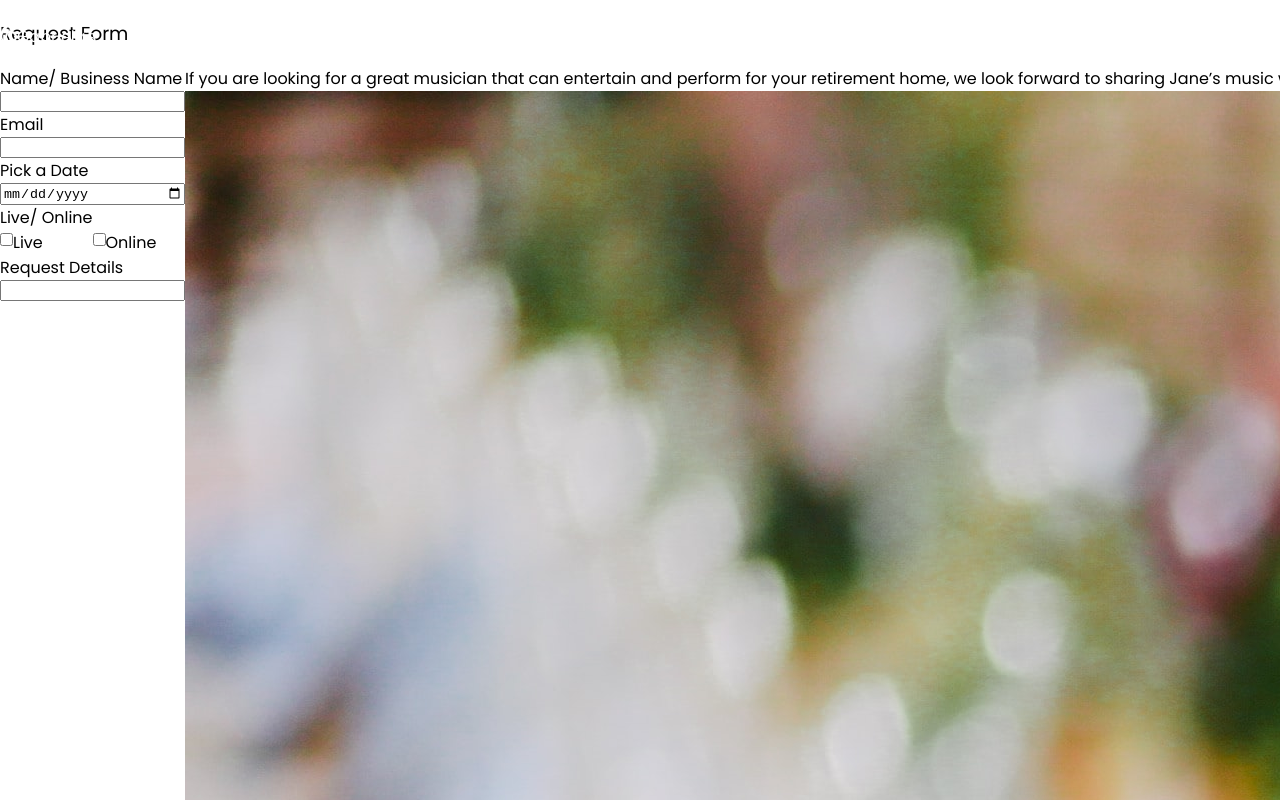
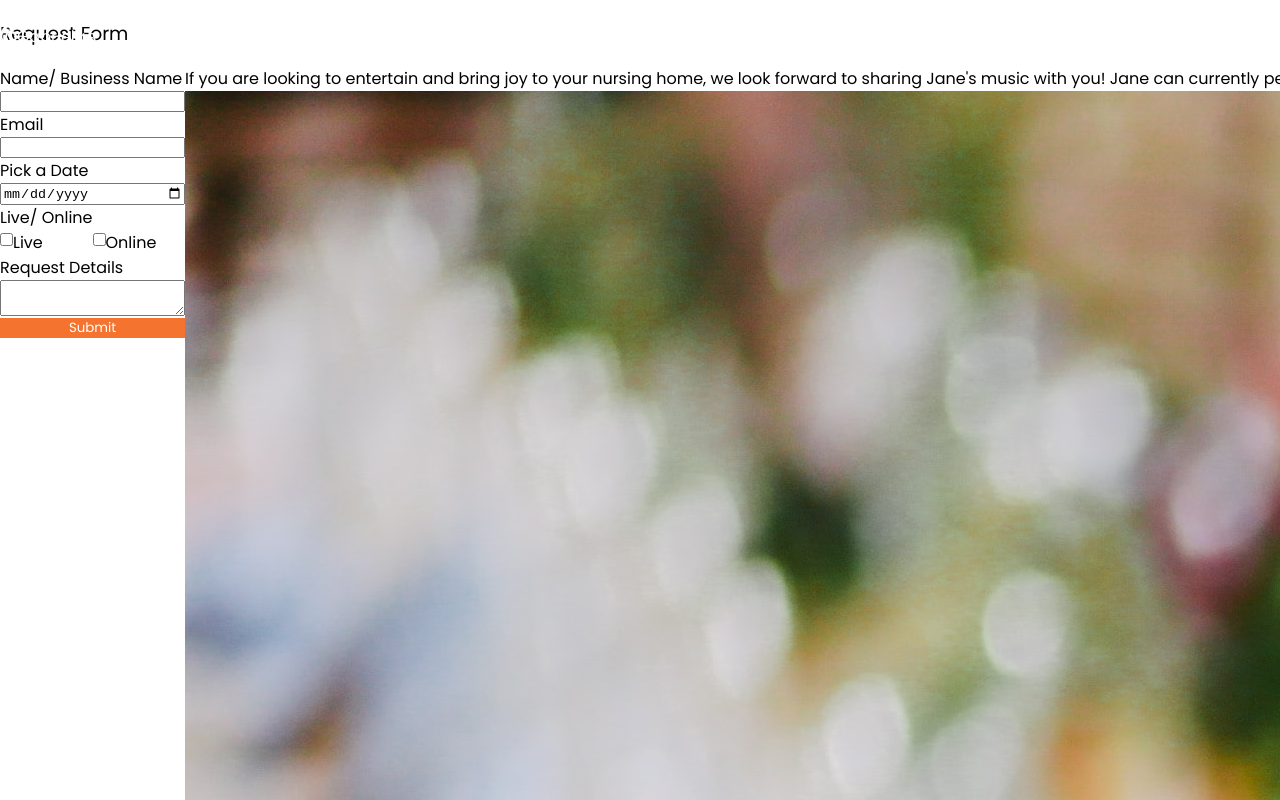
Before and after one commit to benyoo5222/Jane-website, a React (Create React App) app in the folder website/: page /hire-jane in a window 1280 px wide. Shown: the top 800 px of the page. Built offline with nearby package versions, Linux system fonts and the light colour scheme.

Commit message:
Added submit button and added success/failed views

```diff
--- a/website/package.json
+++ b/website/package.json
@@ -6,10 +6,12 @@
     "@testing-library/jest-dom": "^5.16.5",
     "@testing-library/react": "^13.3.0",
     "@testing-library/user-event": "^13.5.0",
+    "axios": "^0.27.2",
     "react": "^18.2.0",
     "react-dom": "^18.2.0",
     "react-router-dom": "^6.3.0",
     "react-scripts": "5.0.1",
+    "react-toastify": "^9.0.8",
     "web-vitals": "^2.1.4"
   },
   "scripts": {
--- a/website/src/Components/Action-Button/ActionButton.css
+++ b/website/src/Components/Action-Button/ActionButton.css
@@ -6,4 +6,5 @@
   border: 0;
   padding: 0;
   font-family: Poppins;
+  font-weight: 600;
 }
--- a/website/src/Components/Action-Button/ActionButton.js
+++ b/website/src/Components/Action-Button/ActionButton.js
@@ -1,7 +1,7 @@
 import "./ActionButton.css";
 import { useNavigate } from "react-router-dom";
 
-const ActionButton = ({ className }) => {
+const ActionButton = ({ className, buttonText }) => {
   const navigate = useNavigate();
 
   const handleOnClick = () => {
@@ -10,7 +10,7 @@ const ActionButton = ({ className }) => {
 
   return (
     <button className={`action-button ${className}`} onClick={handleOnClick}>
-      Hire Jane for Your Event!
+      {buttonText}
     </button>
   );
 };
--- a/website/src/Components/Hero-Section/HeroSection.js
+++ b/website/src/Components/Hero-Section/HeroSection.js
@@ -13,12 +13,15 @@ const HeroSection = ({ handleMenu }) => {
           Lover of Music with 20+ years of experience in Piano & Singing
         </h1>
         <h2 className="hero-section-text-subheadline">
-          If you are looking for a musician for your nursing home, church, or
-          for a live/online event, reach out to Jane Today!
+          If you are looking to entertain your members at your nursing home or
+          at your long term care facility, book Jane today!
         </h2>
       </div>
 
-      <ActionButton className={"action-button-hero-section"} />
+      <ActionButton
+        buttonText={"Hire Jane for Your Event!"}
+        className={"action-button-hero-section"}
+      />
     </section>
   );
 };
--- a/website/src/Components/Request-Form/RequestForm.css
+++ b/website/src/Components/Request-Form/RequestForm.css
@@ -48,6 +48,28 @@
   margin: 0;
 }
 
+.request-form-submit-button {
+  width: 100%;
+  color: white;
+  background-color: #f4732f;
+  border: 0;
+  padding: 0;
+  font-family: Poppins;
+}
+
+.request-form-submit-button-disabled {
+  width: 100%;
+  background-color: #747474;
+  color: white;
+  border: 0;
+  padding: 0;
+  font-family: Poppins;
+}
+
+.request-form-submit-button:active {
+  background-color: #a85b32;
+}
+
 @media (max-width: 320px) {
   .request-form-section-container {
     margin-bottom: 16px;
@@ -77,6 +99,7 @@
 
   .field-input-textarea {
     height: 118px;
+    resize: none;
   }
 
   .request-form-detail-container {
@@ -100,4 +123,16 @@
     object-fit: cover;
     margin-top: 7px;
   }
+
+  .request-form-submit-button {
+    font-size: 0.75rem;
+    height: 30px;
+    margin-top: 10px;
+  }
+
+  .request-form-submit-button-disabled {
+    font-size: 0.75rem;
+    height: 30px;
+    margin-top: 10px;
+  }
 }
--- a/website/src/Components/Request-Form/RequestForm.js
+++ b/website/src/Components/Request-Form/RequestForm.js
@@ -1,9 +1,13 @@
 import "./RequestForm.css";
 import { useState } from "react";
+import axios from "axios";
+import { ToastContainer, toast } from "react-toastify";
+import "react-toastify/dist/ReactToastify.css";
 
 const RequestForm = () => {
   const [radioButtonLiveValue, setRadioButtonLiveValue] = useState(false);
   const [radioButtonOnlineValue, setRadioButtonOnlineValue] = useState(false);
+  const [waitingForSubmit, setWaitingForSubmit] = useState(false);
 
   const handleRadioButtonSelection = (event) => {
     const setter =
@@ -58,7 +62,7 @@ const RequestForm = () => {
         return (
           <div className="field-container" key={index}>
             <label className="field-label">{titleOfField}</label>
-            <input className="field-input-textarea" type="text" />
+            <textarea className="field-input-textarea" type="text" />
           </div>
         );
       default:
@@ -68,6 +72,48 @@ const RequestForm = () => {
             <input className="field-input" type="text" />
           </div>
         );
+    }
+  };
+
+  const handleSubmit = async () => {
+    if (waitingForSubmit) {
+      return;
+    }
+
+    setWaitingForSubmit(true);
+
+    // Send form to API
+    const headers = {
+      "x-api-key": process.env.REACT_APP_API_KEY,
+    };
+
+    try {
+      const sendFormToAPI = await axios.post(
+        `${process.env.REACT_APP_API_URL}/sendemail`,
+        { test: "test" },
+        { headers: headers }
+      );
+
+      console.log("Result from send form to API", sendFormToAPI);
+
+      setWaitingForSubmit(false);
+      toast.success(
+        "Your request has successfully been submitted! Due to higher than expected demand, it might take a little longer than expected to respond but Jane will get back to your as soon as possible, thank you!"
+      );
+    } catch (error) {
+      console.log("Error sending form to API", error);
+      setWaitingForSubmit(false);
+
+      if (error.response.status === 429) {
+        console.log("Too many request");
+        toast.warn("Please try your request again after a few minutes.");
+        return;
+      }
+
+      toast.error(
+        "Sorry, we are having technical difficulties. Please email test@gmail.com"
+      );
+      return;
     }
   };
 
@@ -84,15 +130,26 @@ const RequestForm = () => {
             { titleOfField: "Live/ Online", type: "liveOrOnline" },
             { titleOfField: "Request Details", type: "textArea" },
           ].map((title, index) => createField(title, index))}
+
+          <button
+            className={`${
+              waitingForSubmit
+                ? "request-form-submit-button-disabled"
+                : "request-form-submit-button"
+            }`}
+            disabled={waitingForSubmit}
+            onClick={handleSubmit}
+          >
+            Submit
+          </button>
         </section>
 
         <section className="request-form-detail-container request-top-space">
           <p className="request-form-detail">
-            If you are looking for a great musician that can entertain and
-            perform for your retirement home, we look forward to sharing Jane’s
-            music with you! Jane can currently perform live in the
-            Kitchener-Waterloo region. For Online, she can work with anyone in
-            Canada. See You Soon!
+            If you are looking to entertain and bring joy to your nursing home,
+            we look forward to sharing Jane's music with you! Jane can currently
+            perform live in the Kitchener-Waterloo region. For Online
+            performances, she can work with anyone in Canada. See You Soon!
           </p>
 
           <img
@@ -102,6 +159,8 @@ const RequestForm = () => {
           />
         </section>
       </div>
+
+      <ToastContainer />
     </main>
   );
 };
--- a/website/src/Components/Show-Case/ShowCase.js
+++ b/website/src/Components/Show-Case/ShowCase.js
@@ -168,7 +168,10 @@ const ShowCase = () => {
         </section>
       </div>
 
-      <ActionButton className={"action-button-showcase"} />
+      <ActionButton
+        buttonText={"Hire Jane for Your Event!"}
+        className={"action-button-showcase"}
+      />
     </main>
   );
 };
```
Also changed, not shown: 2 other files (tests, documents, lock files or other folders).
